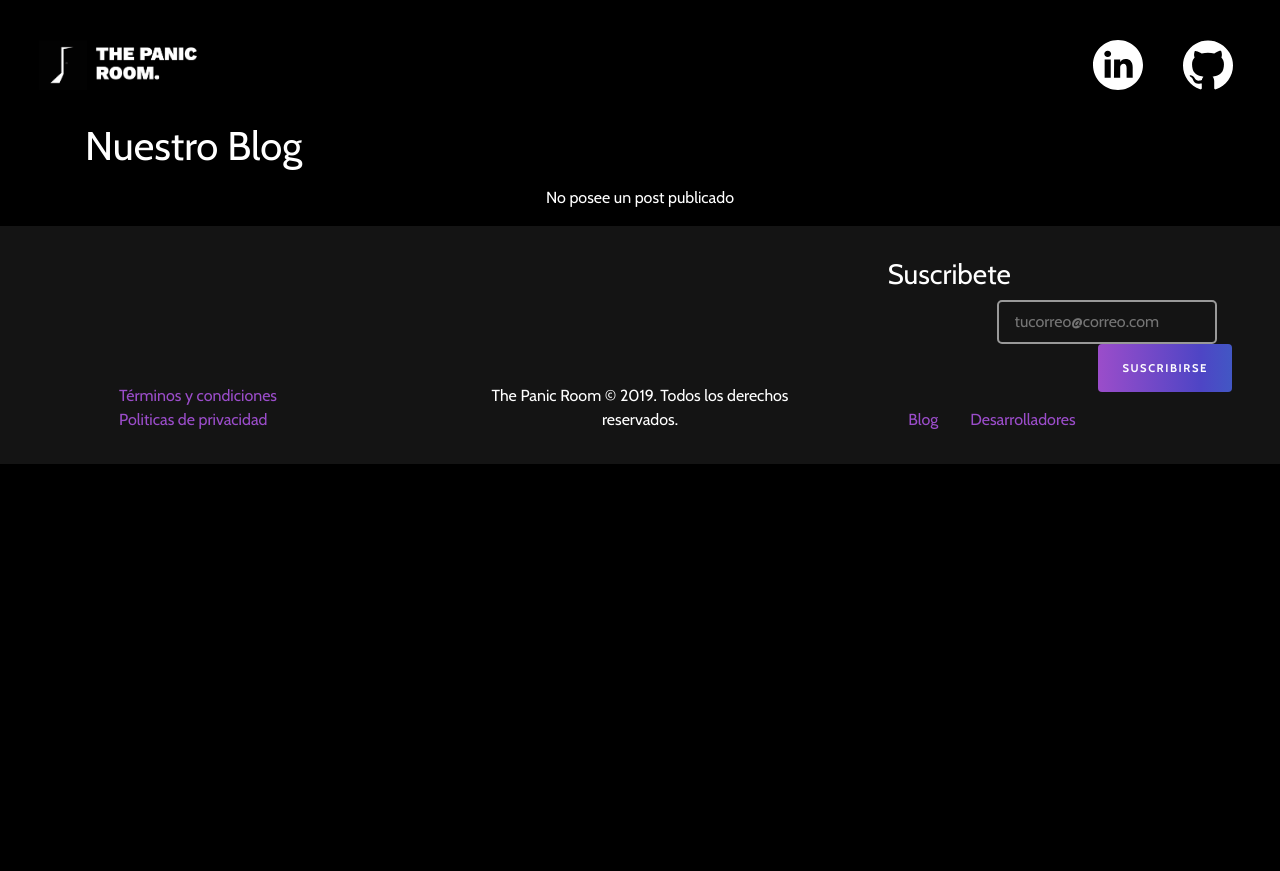
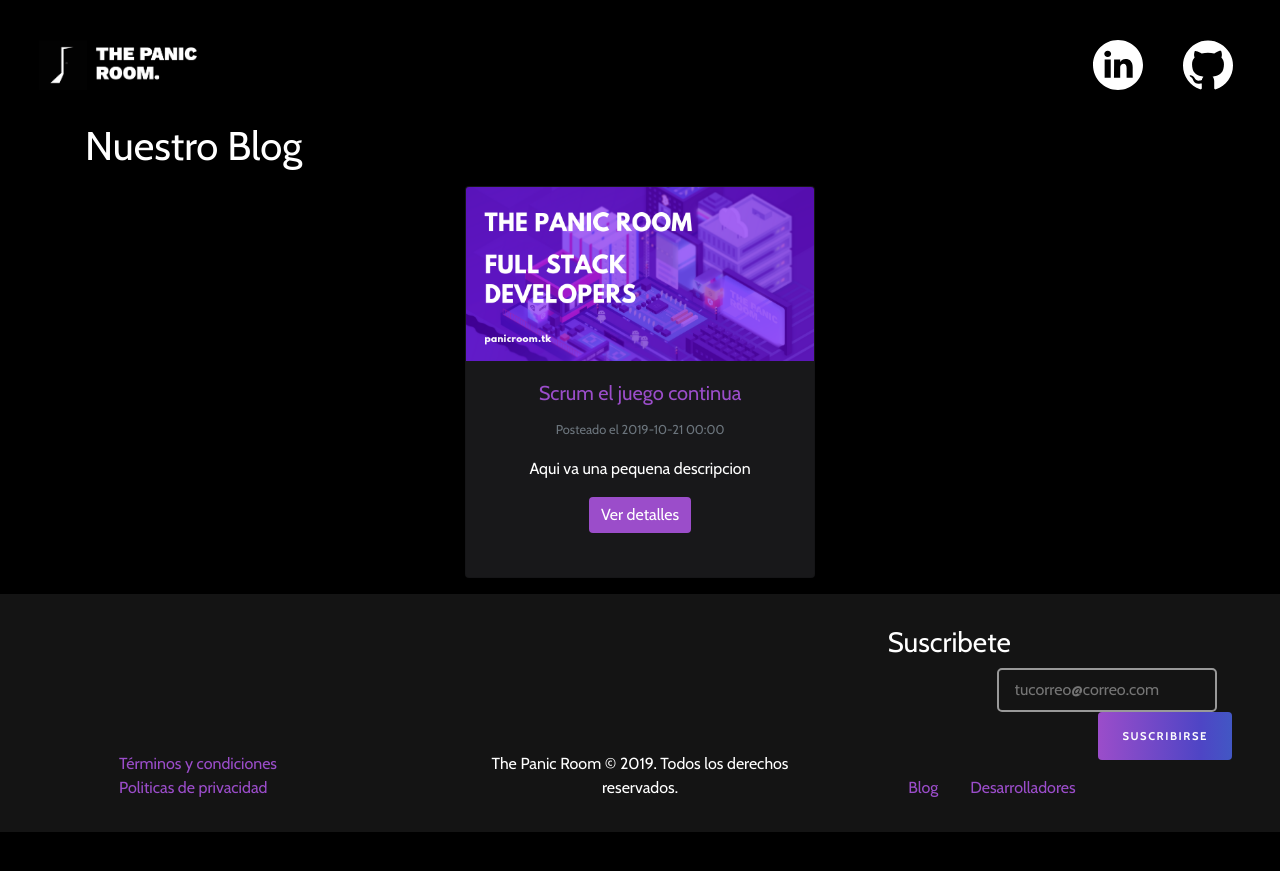
Before and after one commit to the-panic-room/the-panic-room, a Jekyll site: the page built from blog.html, in a window 1280 px wide. Shown: the top 871 px of the page. Built offline with Jekyll 4.4.1, drawn with Linux system fonts in a browser that asks for light colours; nearby versions of some CDN libraries.

```diff
--- a/_config.yml
+++ b/_config.yml
@@ -27,6 +27,8 @@ sass:
   style: ":compressed" # You might prefer to minify using :compressed
   sass_dir: _sass
 
+baseurl: "/the-panic-room"
+
 version: v4.0.0
 
 # Use the following plug-ins
@@ -42,3 +44,4 @@ exclude:
   - CHANGELOG.md
   - README.md
   - CNAME
+  - vendor
--- a/_includes/meta.html
+++ b/_includes/meta.html
@@ -1,6 +1,6 @@
 <meta property="og:url" content="{{ '/' | absolute_url }}" />
 <meta property="og:image"
-    content="{{'assets/images/the%20panic%20room%20full%20stack%20developers.png' | prepend: site.baseurl }}" />
+    content="{{'/assets/images/the%20panic%20room%20full%20stack%20developers.png' | prepend: site.baseurl }}" />
 <meta property="og:description" content="{{ site.description }}" />
 <meta name="author" content="{{ site.authors | join: ', ' }}" />
 <meta name="description"
@@ -8,7 +8,7 @@
 <meta name="keywords"
     content="{{ page.keywords | join: ', ' }}" />
 <meta name="twitter:image"
-    content="{{'assets/images/the%20panic%20room%20full%20stack%20developers.png' | prepend: site.baseurl }}" />
+    content="{{'/assets/images/the%20panic%20room%20full%20stack%20developers.png' | prepend: site.baseurl }}" />
 <meta property="og:title" content="{% if page.title %}{{ page.title }} - {% endif %}{{ site.name }} - {{ site.short_description }}" />
 <meta property="og:type" content="website" />
 <meta name="twitter:card" content="summary_large_image" />
@@ -16,9 +16,9 @@
 <meta name="twitter:description"
     content="{{ site.description }}" />
 <meta name="theme-color" content="rgb(0,0,0)" />
-<link rel="icon" type="image/png" sizes="16x16" href="{{'assets/favicon/16.png' | prepend: site.baseurl }}" />
-<link rel="icon" type="image/png" sizes="32x32" href="{{'assets/favicon/32.png' | prepend: site.baseurl }}" />
-<link rel="apple-touch-icon" href="{{'assets/favicon/180.png' | prepend: site.baseurl }}" />
-<link rel="icon" type="image/png" sizes="180x180" href="{{'assets/favicon/180.png' | prepend: site.baseurl }}" />
-<link rel="icon" type="image/png" sizes="192x192" href="{{'assets/favicon/192.png' | prepend: site.baseurl }}" />
-<link rel="icon" type="image/png" sizes="512x512" href="{{'assets/images/splahs.png' | prepend: site.baseurl }}" />
+<link rel="icon" type="image/png" sizes="16x16" href="{{'/assets/favicon/16.png' | prepend: site.baseurl }}" />
+<link rel="icon" type="image/png" sizes="32x32" href="{{'/assets/favicon/32.png' //| prepend: site.baseurl }}" />
+<link rel="apple-touch-icon" href="{{'/assets/favicon/180.png' | prepend: site.baseurl }}" />
+<link rel="icon" type="image/png" sizes="180x180" href="{{'/assets/favicon/180.png' | prepend: site.baseurl }}" />
+<link rel="icon" type="image/png" sizes="192x192" href="{{'/assets/favicon/192.png' | prepend: site.baseurl }}" />
+<link rel="icon" type="image/png" sizes="512x512" href="{{'/assets/images/splahs.png' | prepend: site.baseurl }}" />
--- /dev/null
+++ b/_posts/2019-10-21-scrum.md
@@ -0,0 +1,20 @@
+---
+layout: post
+title: "Scrum el juego continua"
+summary: "Aqui va una pequena descripcion"
+cover: /assets/images/the panic room full stack developers.png
+type: "event"
+date_init: "2019-10-28"
+date_end: "2019-10-29"
+time_init: "8:30"
+time_end: "10:30"
+place: "Auditorio 'Ciudad de Oro' UPTOS 'Clodosbaldo Russian'"
+author:
+  name: Jhonny Mata
+  avatar: https://www.gravatar.com/avatar/86a5f43adbde2f2f09648c217ad6cc77
+breadscrums:
+  - name: Blog
+    url: "blog.html"
+---
+
+Aqui se escupe el contenido
```
Also changed, not shown: assets/js/sw.js (+19 -18 lines), index.html (+5 -5 lines), assets/manifest.json.
